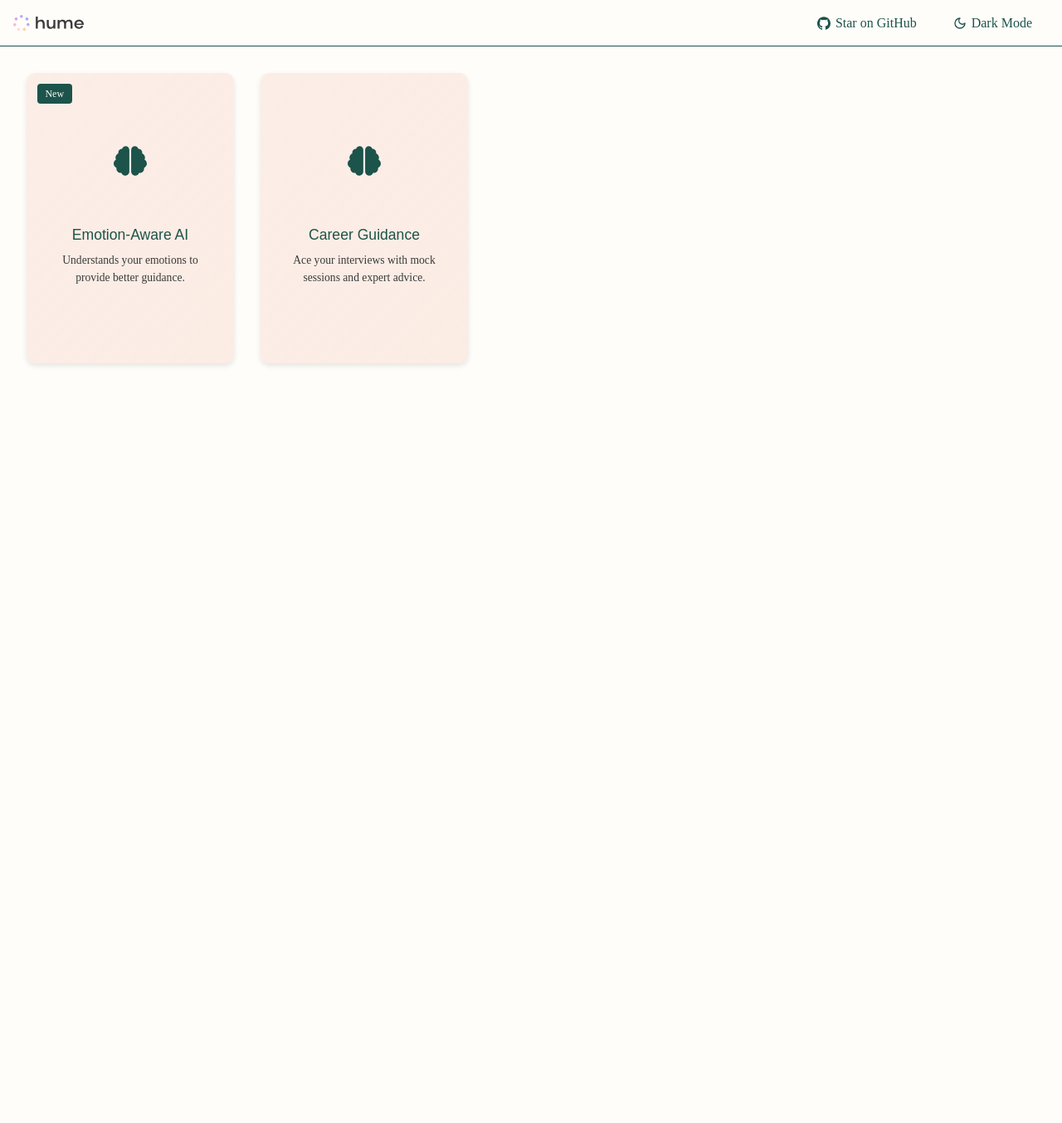
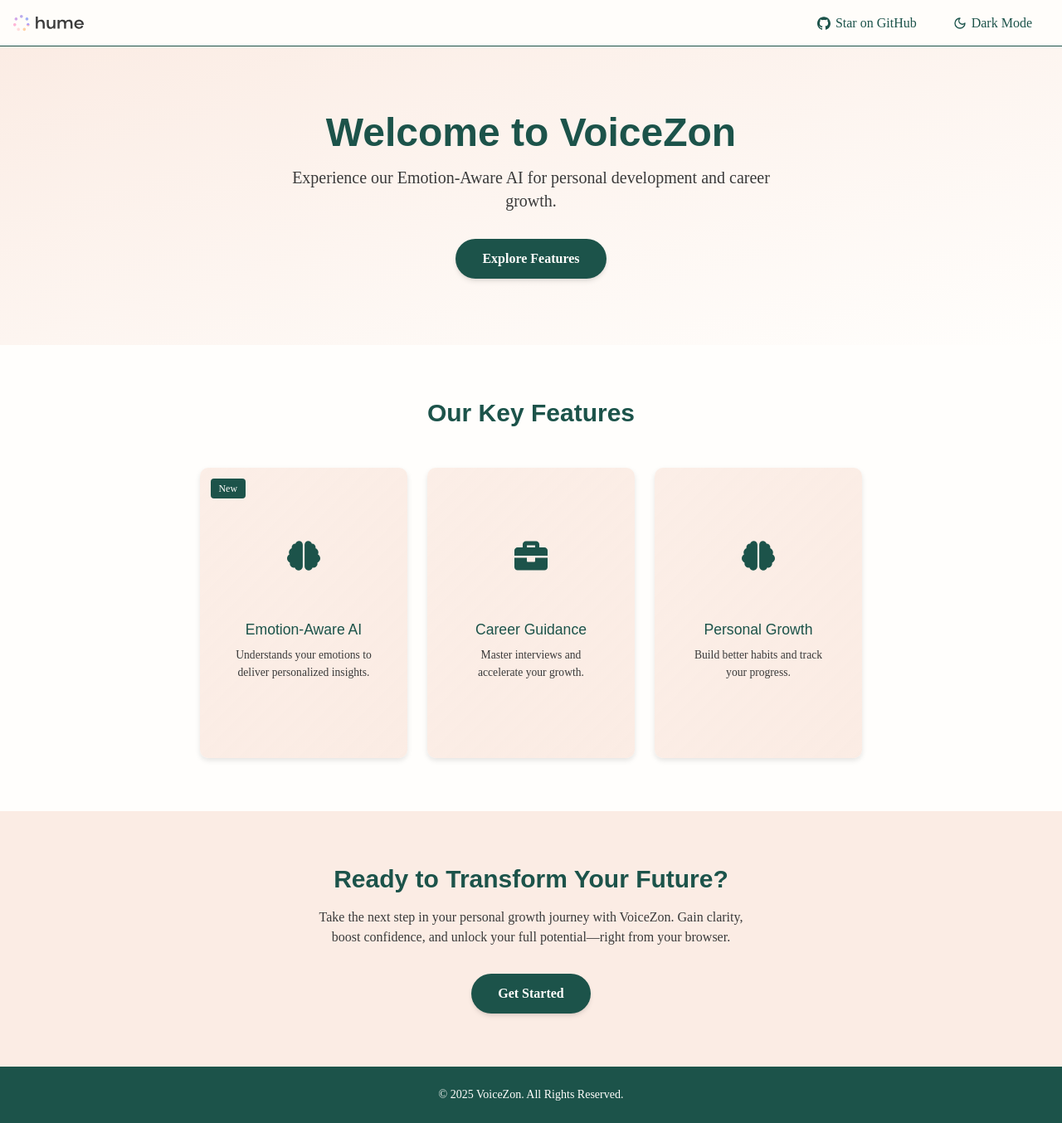
Before and after one commit to a-elhaag/voicezon_emo, a Next.js app: page / in a window 1280 px wide. Shown: the whole page at 83% size. Before the commit the page ends 800 px from the top, so only its background shows below. Built offline with nearby package versions, Linux system fonts and the light colour scheme.

Commit message:
refactor LandingPage component to include structured sections and animations

```diff
--- a/app/page.tsx
+++ b/app/page.tsx
@@ -1,23 +1,203 @@
+"use client";
+
 import React from "react";
+import { motion } from "framer-motion";
 import Card from "@/components/Card";
-import { FaBrain } from "react-icons/fa";
+import { FaBrain, FaBriefcase } from "react-icons/fa";
 
 export default function LandingPage() {
   return (
-    <div style={{ display: "flex", gap: "2rem", padding: "2rem" }}>
+    <div className="min-h-screen flex flex-col bg-[var(--color-background)] text-[var(--color-dark-gray)]">
+      {/* Hero Section */}
+      <HeroSection />
+
+      {/* Features Section */}
+      <FeaturesSection />
+
+      {/* (Optional) FAQ Section */}
+      {/* <FAQSection /> */}
+
+      {/* CTA Section */}
+      <CTASection />
+
+      {/* Footer */}
+      <Footer />
+    </div>
+  );
+}
+
+/* ------------------------------
+   Hero Section
+--------------------------------*/
+function HeroSection() {
+  return (
+    <section className="relative flex flex-col items-center justify-center w-full px-6 py-20 bg-gradient-to-br from-[var(--color-light-peach)] to-[var(--color-background)] overflow-hidden">
+      {/* Animated Background Circle */}
+      <motion.div
+        className="absolute w-96 h-96 bg-[var(--color-dark-teal)] rounded-full opacity-10 -z-10"
+        initial={{ y: -200, scale: 0.5 }}
+        animate={{ y: 0, scale: 1 }}
+        transition={{ duration: 1.2, ease: "easeOut" }}
+      />
+      {/* Title */}
+      <motion.h1
+        initial={{ opacity: 0, y: 30 }}
+        animate={{ opacity: 1, y: 0 }}
+        transition={{ delay: 0.2, duration: 0.8 }}
+        className="text-4xl md:text-5xl font-bold text-center text-[var(--color-dark-teal)] mb-4"
+      >
+        Welcome to VoiceZon
+      </motion.h1>
+      {/* Subtitle */}
+      <motion.p
+        initial={{ opacity: 0, y: 30 }}
+        animate={{ opacity: 1, y: 0 }}
+        transition={{ delay: 0.4, duration: 0.8 }}
+        className="text-lg md:text-xl text-center max-w-xl text-[var(--color-dark-gray)]"
+      >
+        Experience our Emotion-Aware AI for personal development and career
+        growth.
+      </motion.p>
+      {/* Hero Button */}
+      <motion.button
+        initial={{ opacity: 0, y: 20 }}
+        animate={{ opacity: 1, y: 0 }}
+        transition={{ delay: 0.6, duration: 0.8 }}
+        className="mt-8 px-8 py-3 bg-[var(--color-dark-teal)] text-[var(--color-background)] font-semibold rounded-full shadow-md hover:shadow-lg transition-transform hover:scale-105"
+        onClick={() => {
+          const element = document.getElementById("features");
+          if (element) element.scrollIntoView({ behavior: "smooth" });
+        }}
+      >
+        Explore Features
+      </motion.button>
+    </section>
+  );
+}
+
+/* ------------------------------
+   Features Section
+--------------------------------*/
+function FeaturesSection() {
+  return (
+    <section
+      id="features"
+      className="w-full py-16 bg-[var(--color-background)] flex flex-col items-center"
+    >
+      <h2 className="text-3xl font-bold text-[var(--color-dark-teal)] mb-12">
+        Our Key Features
+      </h2>
+      <div className="flex flex-wrap gap-6 justify-center px-6">
+        {/* Card 1 */}
         <Card
           icon={<FaBrain size={40} color="var(--color-dark-teal)" />}
           title="Emotion-Aware AI"
-        shortDescription="Understands your emotions to provide better guidance."
-        detailedDescription="VoiceZon uses real-time emotional analysis to deliver personalized insights for career and personal growth."
+          shortDescription="Understands your emotions to deliver personalized insights."
+          detailedDescription="Our AI reads emotional cues in real time, guiding you towards self-improvement and mindful decision-making."
           badgeText="New"
         />
+
+        {/* Card 2 */}
+        <Card
+          icon={<FaBriefcase size={40} color="var(--color-dark-teal)" />}
+          title="Career Guidance"
+          shortDescription="Master interviews and accelerate your growth."
+          detailedDescription="Practice mock sessions, get expert feedback, and stay ahead with specialized career advice tailored to you."
+        />
+
+        {/* Card 3 */}
         <Card
           icon={<FaBrain size={40} color="var(--color-dark-teal)" />}
-        title="Career Guidance"
-        shortDescription="Ace your interviews with mock sessions and expert advice."
-        detailedDescription="Get tailored feedback, relevant resources, and confidence-building strategies for your next big interview."
+          title="Personal Growth"
+          shortDescription="Build better habits and track your progress."
+          detailedDescription="VoiceZon helps you form sustainable habits, set goals, and measure progress to reach your fullest potential."
         />
       </div>
+    </section>
   );
 }
+
+/* ------------------------------
+   Optional FAQ Section
+--------------------------------*/
+// You can replace this with your own accordion from Shadcn or any UI library.
+function FAQSection() {
+  const faqs = [
+    {
+      question: "How does VoiceZon analyze emotions?",
+      answer:
+        "Our AI uses sentiment analysis and voice inflections to gauge emotions and provide tailored insights.",
+    },
+    {
+      question: "Is the career guidance personalized?",
+      answer:
+        "Absolutely! We tailor mock interviews, skill-building resources, and tips to your industry and goals.",
+    },
+    {
+      question: "Is VoiceZon free to use?",
+      answer:
+        "We offer a free tier for basic features. Premium plans unlock additional coaching and analytics tools.",
+    },
+  ];
+
+  return (
+    <section className="w-full py-16 bg-[var(--color-light-peach)]">
+      <div className="max-w-3xl mx-auto px-6">
+        <h2 className="text-3xl font-bold text-[var(--color-dark-teal)] mb-8">
+          Frequently Asked Questions
+        </h2>
+        {faqs.map((faq, index) => (
+          <details
+            key={index}
+            className="border-b border-[var(--color-dark-teal)] py-4"
+          >
+            <summary className="cursor-pointer font-semibold text-[var(--color-dark-teal)]">
+              {faq.question}
+            </summary>
+            <p className="mt-2 text-[var(--color-dark-gray)]">{faq.answer}</p>
+          </details>
+        ))}
+      </div>
+    </section>
+  );
+}
+
+/* ------------------------------
+   CTA Section
+--------------------------------*/
+function CTASection() {
+  return (
+    <section className="w-full py-16 bg-[var(--color-light-peach)] flex flex-col items-center">
+      <h2 className="text-3xl font-bold text-[var(--color-dark-teal)] mb-4">
+        Ready to Transform Your Future?
+      </h2>
+      <p className="text-[var(--color-dark-gray)] mb-8 max-w-xl text-center px-4">
+        Take the next step in your personal growth journey with VoiceZon. Gain
+        clarity, boost confidence, and unlock your full potential—right from
+        your browser.
+      </p>
+      <button
+        className="px-8 py-3 bg-[var(--color-dark-teal)] text-[var(--color-background)] rounded-full font-semibold shadow-md transition-transform hover:scale-105 hover:shadow-lg"
+        onClick={() => {
+          // Possibly navigate to sign-up or chat
+          alert("Redirect to sign-up page (not implemented).");
+        }}
+      >
+        Get Started
+      </button>
+    </section>
+  );
+}
+
+/* ------------------------------
+   Footer
+--------------------------------*/
+function Footer() {
+  return (
+    <footer className="w-full py-6 bg-[var(--color-dark-teal)] text-[var(--color-background)] text-center">
+      <p className="text-sm">
+        &copy; {new Date().getFullYear()} VoiceZon. All Rights Reserved.
+      </p>
+    </footer>
+  );
+}
```
Lines whose indentation alone changed are shown as unchanged.
